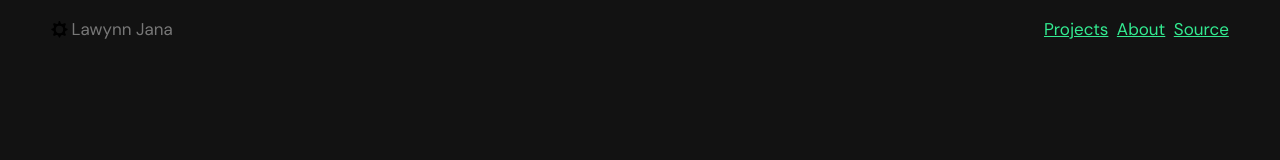
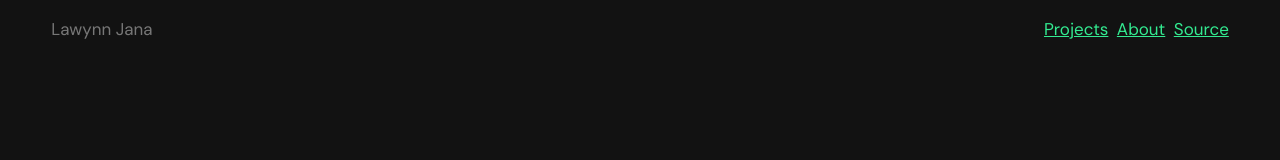
Before and after one commit to lawynnj/lawynnj.github.io, a Next.js app: page / in a window 1280 px wide. Shown: the top 160 px of the page. Built offline with nearby package versions, Linux system fonts and the light colour scheme.

Commit message:
remove logo in navbar

```diff
--- a/components/nav.tsx
+++ b/components/nav.tsx
@@ -2,7 +2,6 @@ import React, { useContext } from "react";
 import Link from "next/link";
 
 import { NavSection, StyledHamburger } from "./styles/nav.styles";
-import Logo from "./logo";
 import { Container } from "./container";
 import SiteConfig from "../config/index.json";
 import { MenuContext } from ".";
@@ -19,7 +18,6 @@ const Nav = () => {
           <div className="navLeft">
             <Link href="/">
               <a className="no-underline">
-                <Logo />
                 <span>{SiteConfig.author.name}</span>
               </a>
             </Link>
```
